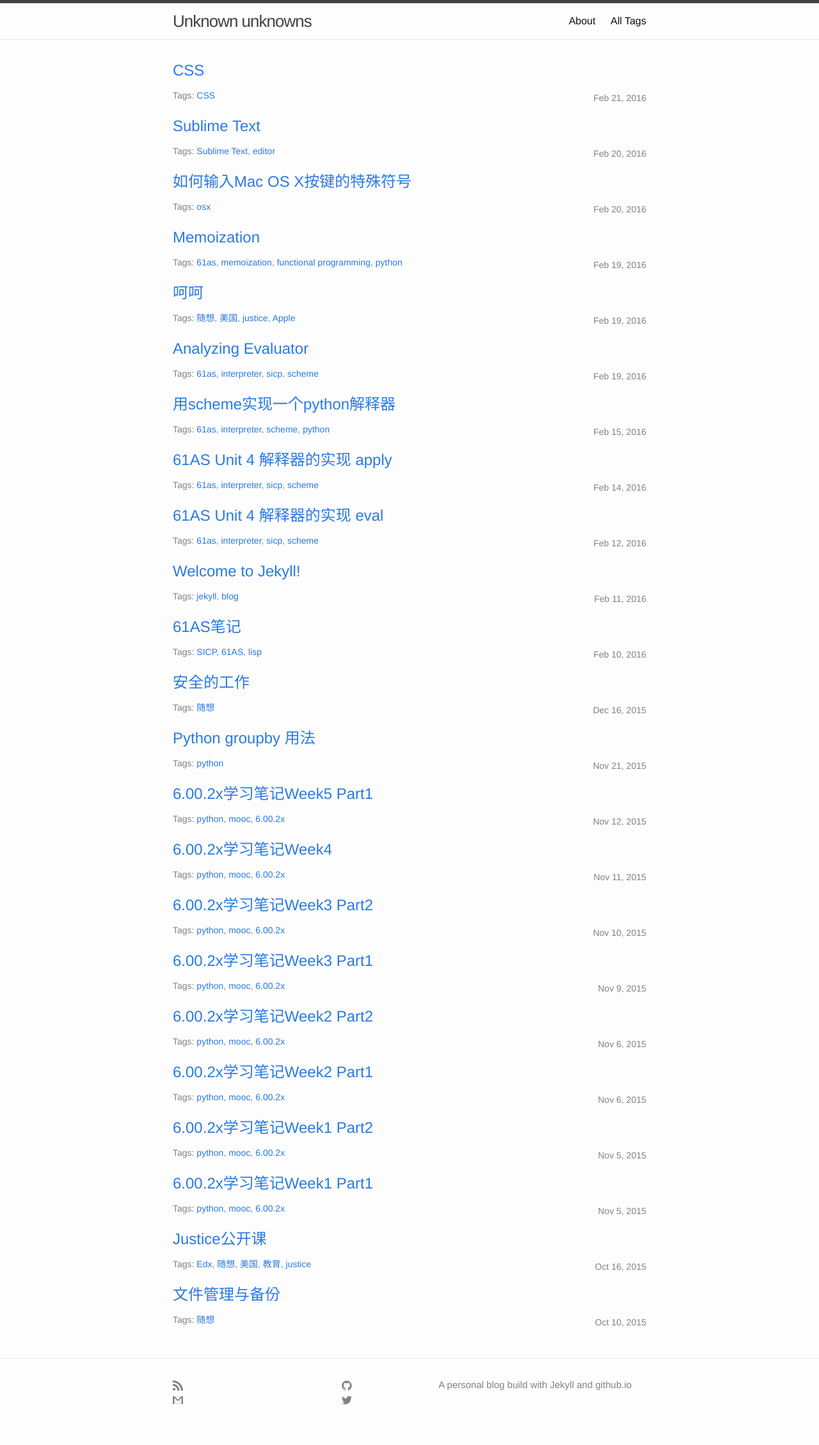
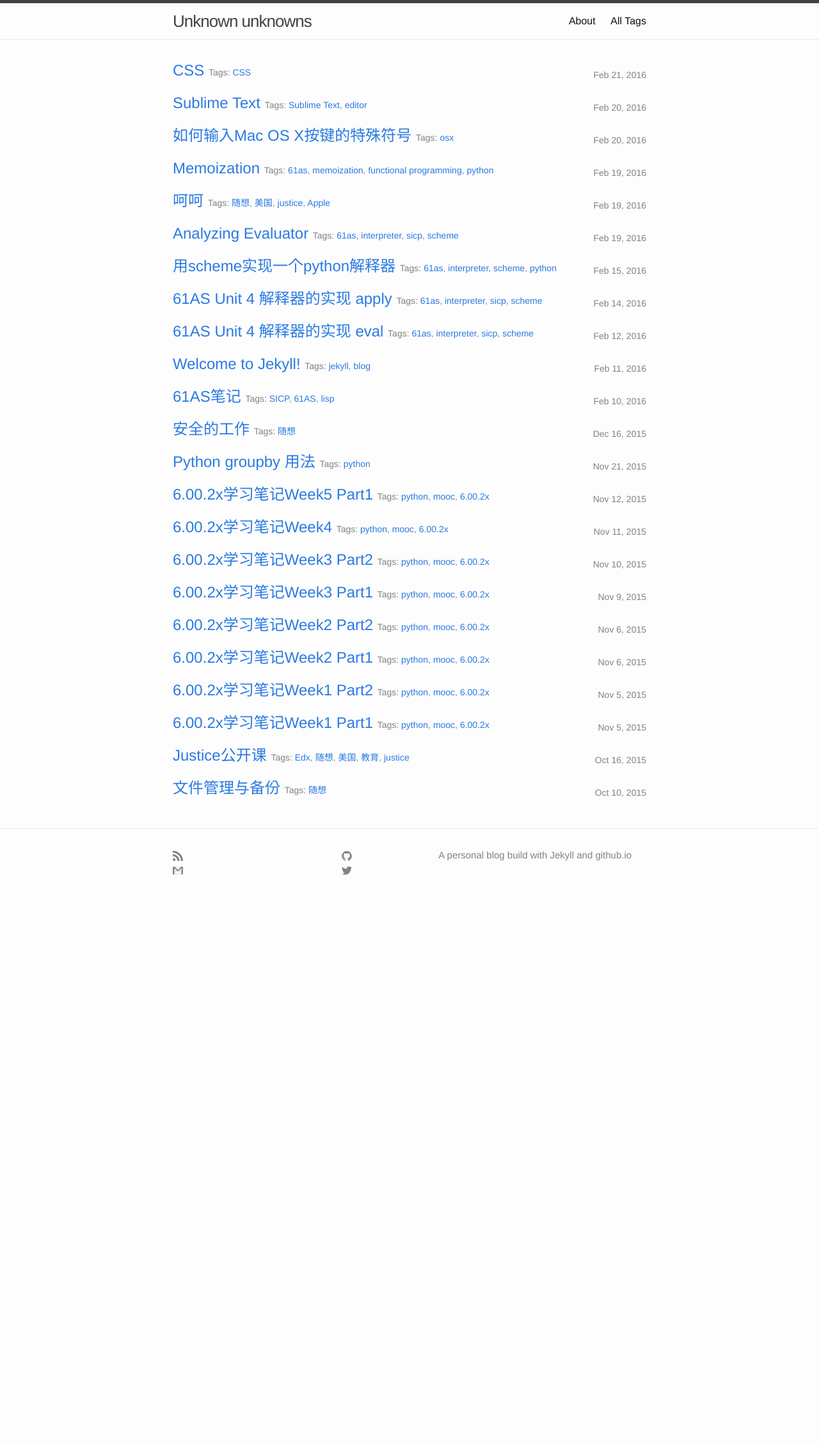
Before and after one commit to nickyfoto/Blog, a Jekyll site: the page built from index.html, in a window 1280 px wide. Shown: the whole page at 64% size. Built offline with Jekyll 4.4.1, drawn with Linux system fonts in a browser that asks for light colours; after the commit the page ends 1431 px from its top, so only the background shows below that.

Commit message:
change positon

```diff
--- a/index.html
+++ b/index.html
@@ -8,7 +8,8 @@
       <li>
 
         <h2>
-          <a class="post-link" href="{{ post.url | prepend: site.baseurl }}">
+          <a class="post-link" href="{{ post.url | prepend: site.baseurl }}"
+             style="display: inline;">
             {{ post.title }}
           </a>
           <span class="post-meta">Tags: {% for tag in post.tags %}<a href="{{ site.baseurl }}/tags/index.html#{{ tag | cgi_escape }}" title="Pages tagged {{ tag }}" rel="tag">{{ tag }}</a>{% unless forloop.last %}, {% endunless %}{% endfor %}</span>
```
